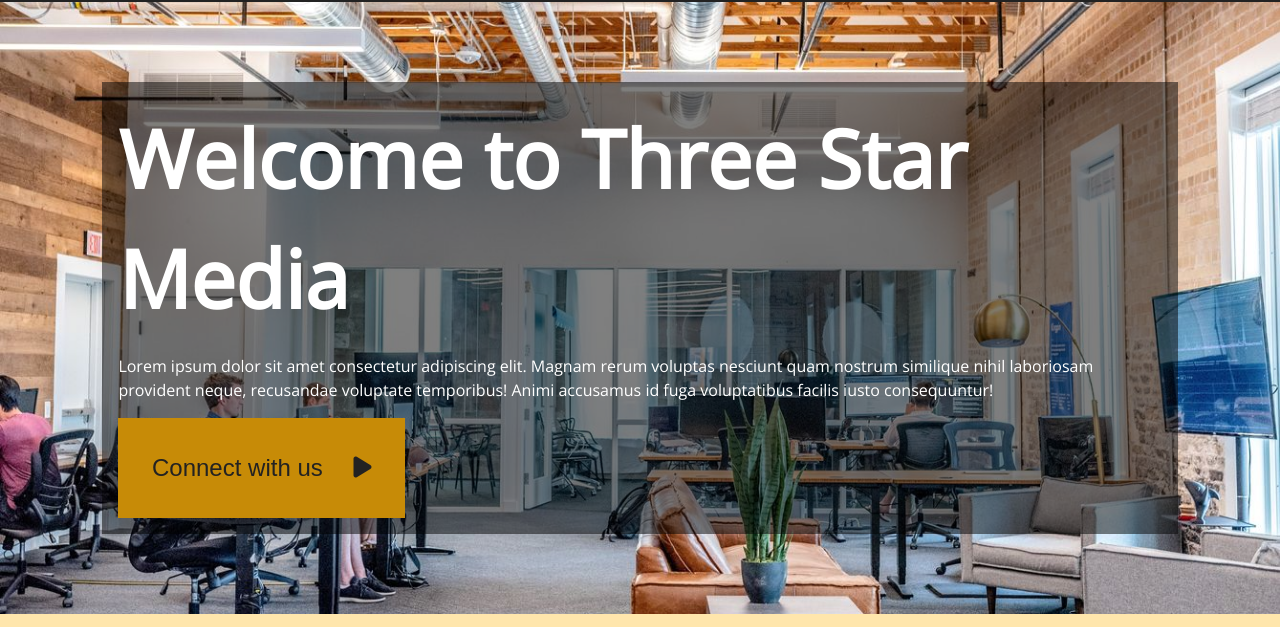
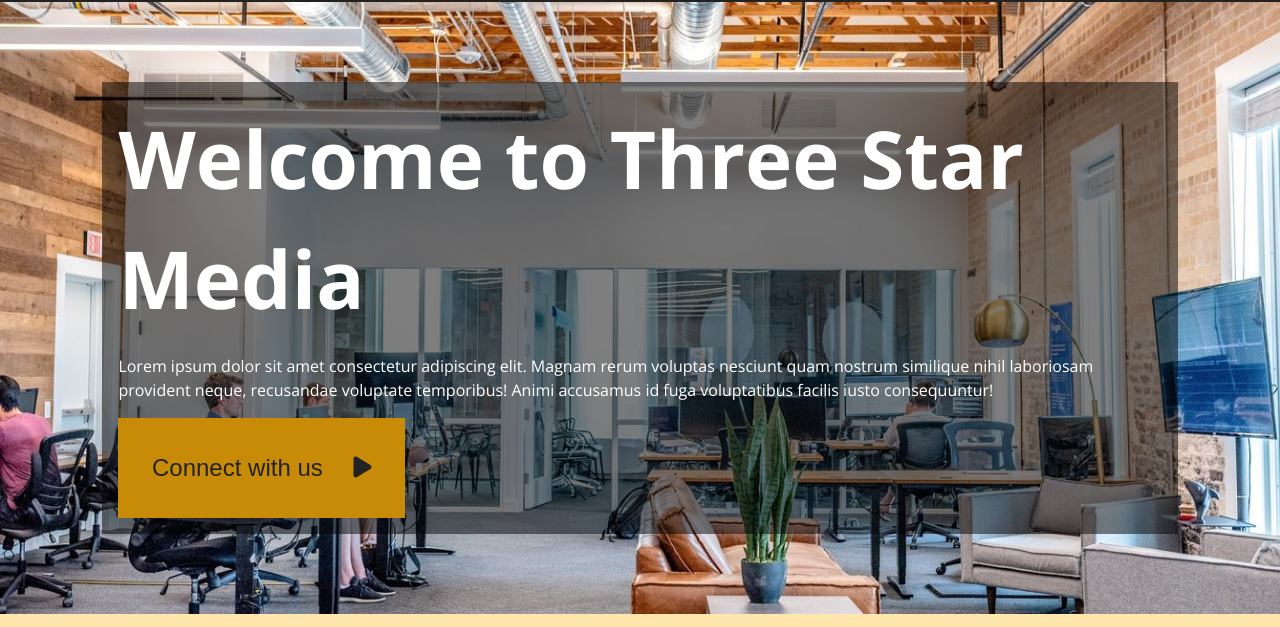
Before and after one commit to mbek0002/final-project, a plain HTML site: page index.html in a window 1280 px wide. Shown: the part 132-759 px from the top of the page. Drawn offline with Linux system fonts and the light colour scheme.

Commit message:
Loads OpenSans Bold

```diff
--- a/styles/main.css
+++ b/styles/main.css
@@ -1,7 +1,12 @@
-
 @font-face {
     font-family: OpenSans;
     src: url(../fonts/OpenSans/OpenSans-Regular.ttf);
+  }
+
+
+  @font-face {
+    font-family: OpenSans-Bold;
+    src: url(../fonts/OpenSans/OpenSans-Bold.ttf);
   }
 
 :root{
@@ -29,6 +34,7 @@ ul{
 }
 
 h1, h2, h3, h4, h5, h6{
+    font-family: 'OpenSans-Bold', sans-serif;
     font-weight: bold;
     margin: 0;
 }
```
